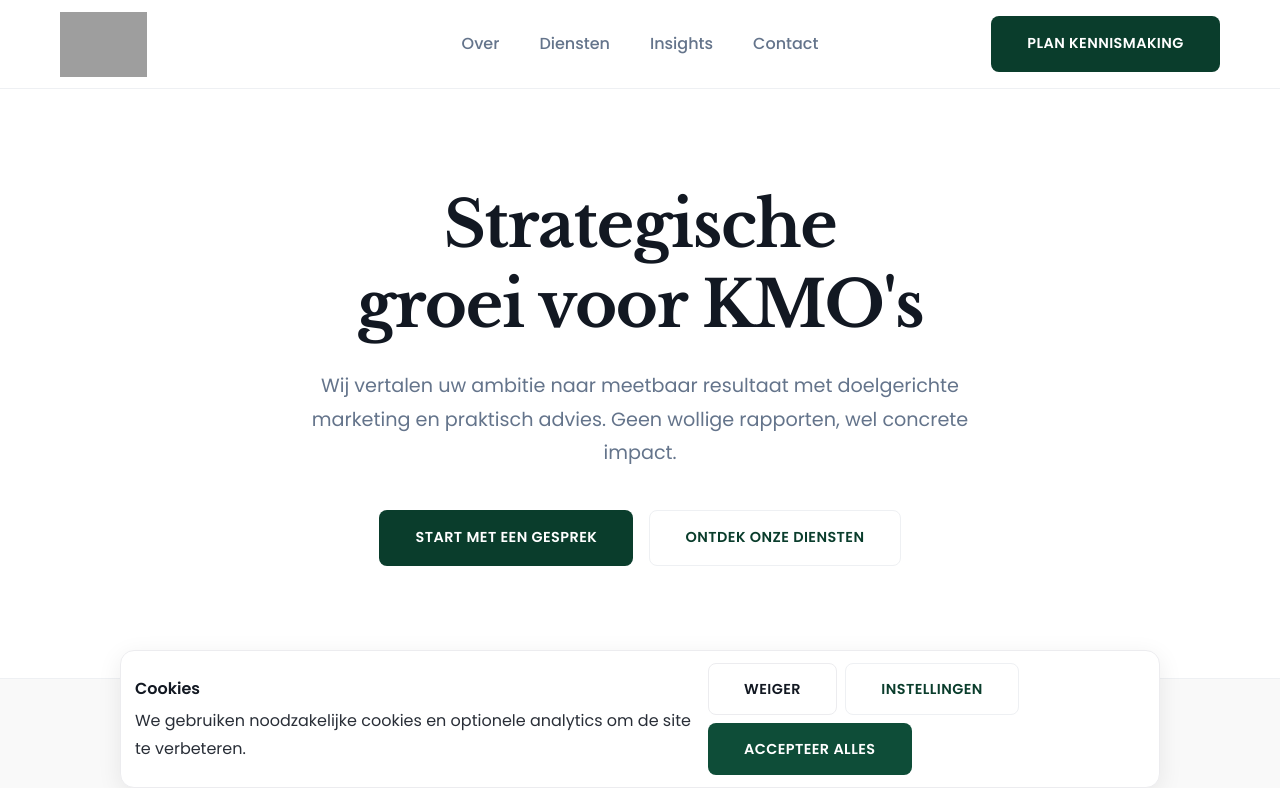
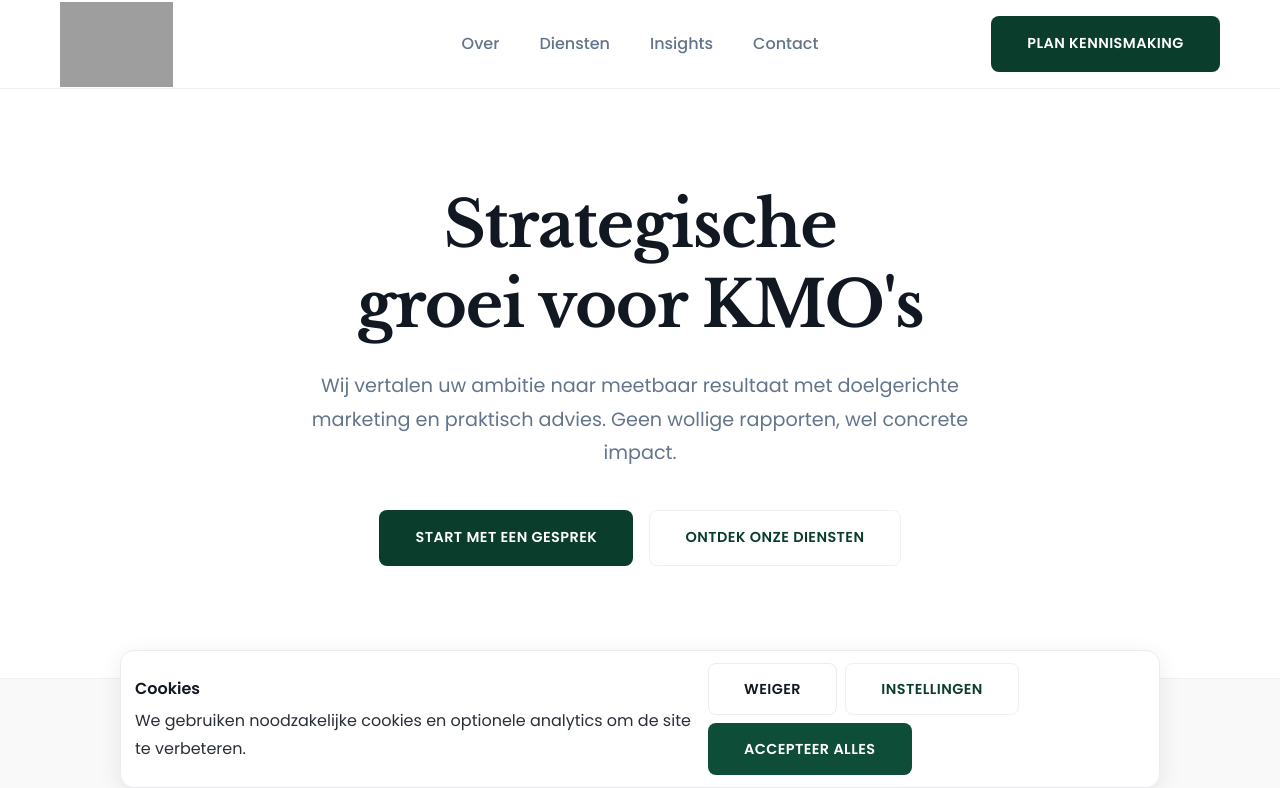
Before and after one commit to BuscemiGroup/Website, a plain HTML site: page index.html in a window 1280 px wide. Shown: the top 788 px of the page. Drawn offline with nearby package versions, Linux system fonts and the light colour scheme; grey boxes are pictures that could not be loaded.

Commit message:
Update style.css

```diff
--- a/style.css
+++ b/style.css
@@ -96,7 +96,7 @@ a:hover { color: var(--accent); }
   justify-self: start;
 }
 .brand img {
-  height: 65px; /* OPGELOST: Logo verder vergroot */
+  height: 85px; /* OPGELOST: Logo verder vergroot */
   width: auto;
   display: block;
 }
```
